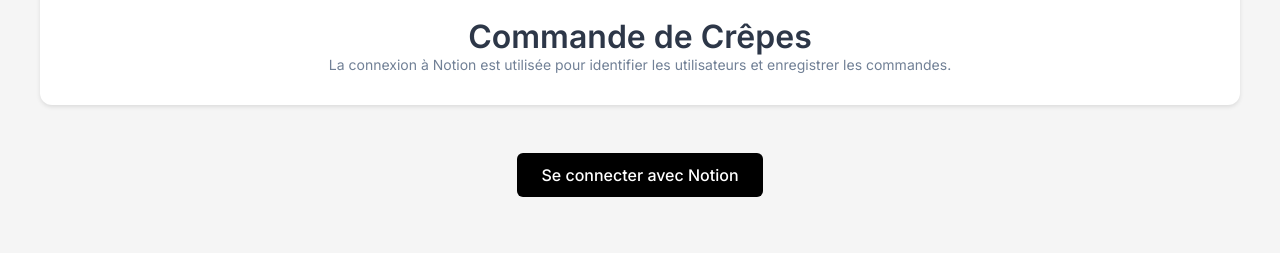
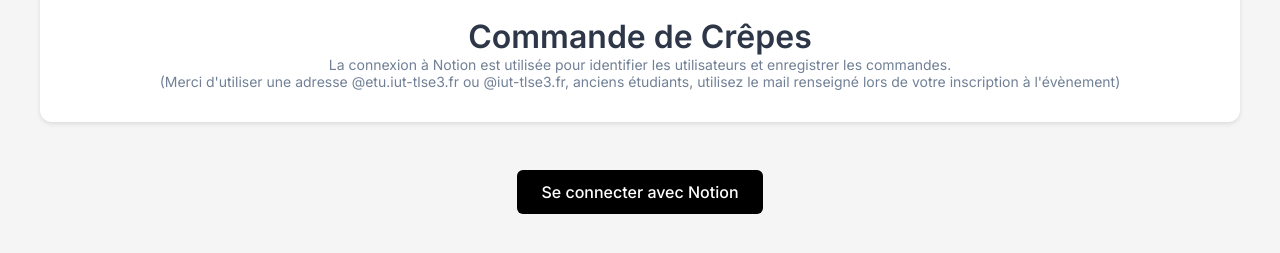
Before and after one commit to alexis-rarchaert/CrepesTracker, a website: page public/index.html in a window 1280 px wide. Shown: the part 177-430 px from the top of the page. Drawn offline with Linux system fonts and the light colour scheme; no server answers.

Commit message:
Ajout des adresses mail des anciens étudiants

```diff
--- a/public/index.html
+++ b/public/index.html
@@ -244,7 +244,7 @@
         <img src="assets/notion.png" alt="Notion logo" class="notion-logo">
         <h1>Commande de Crêpes</h1>
         <span class="legal">
-            La connexion à Notion est utilisée pour identifier les utilisateurs et enregistrer les commandes.
+            La connexion à Notion est utilisée pour identifier les utilisateurs et enregistrer les commandes.<br>(Merci d'utiliser une adresse @etu.iut-tlse3.fr ou @iut-tlse3.fr, anciens étudiants, utilisez le mail renseigné lors de votre inscription à l'évènement)
         </span>
     </div>
     <div id="login-form">
```
